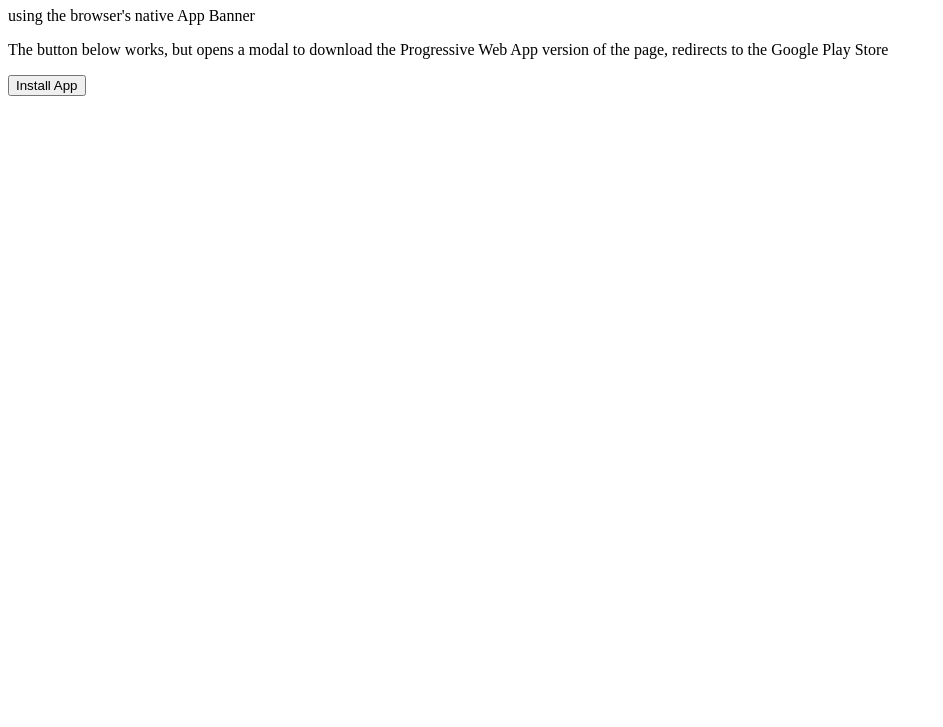
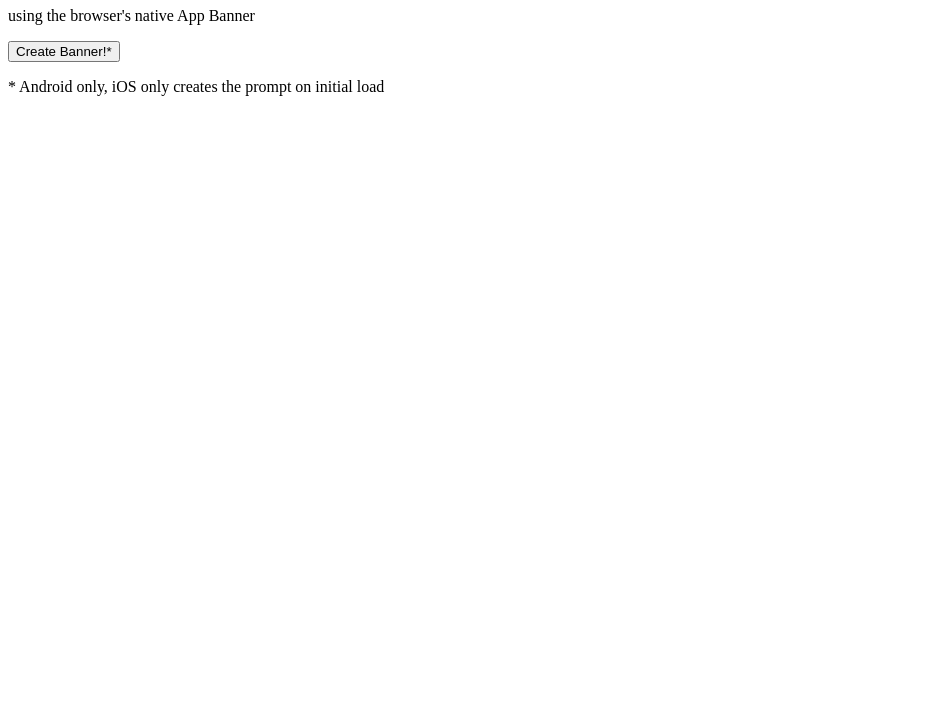
Before and after one commit to elemarin/AppBanner, a website: page index.html in a window 1280 px wide. Shown: the part 73-800 px from the top of the page, without its empty margins (0-943 px from the left). Drawn offline with Linux system fonts and the light colour scheme.

Commit message:
Add android disclaimer

```diff
--- a/index.html
+++ b/index.html
@@ -13,9 +13,9 @@
     <h1>Native Banner test</h1>
     <p>using the browser's native App Banner</p>
 
+    <button id="btnAdd">Create Banner!* </button>
 
-    <p>The button below works, but opens a modal to download the Progressive Web App version of the page, redirects to the Google Play Store</p>
-    <button id="btnAdd">Install App</button>
+    <p>* Android only, iOS only creates the prompt on initial load</p>
     <script src="./src/Banner.js" async defer></script>
 </body>
 </html>
```
